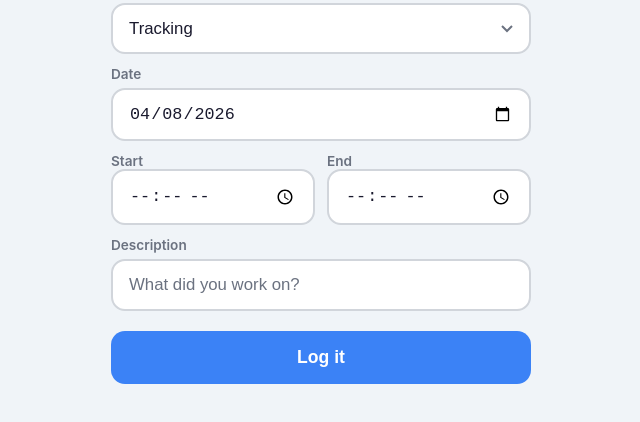
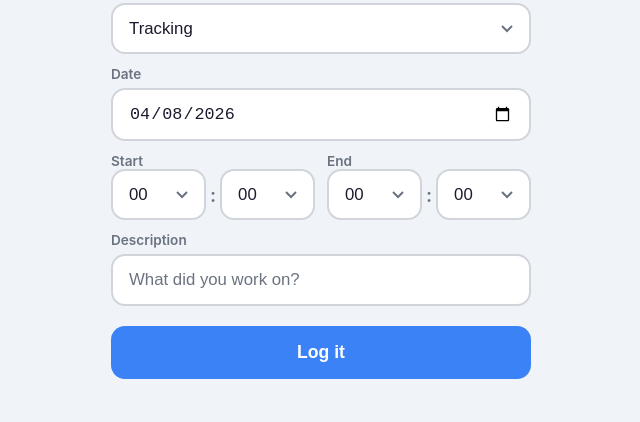
Before and after one commit to jack-rossiter/der-die-das, a plain HTML site: page web/timekeeper/index.html in a window 1280 px wide. Shown: the part 122-544 px from the top of the page, without its empty margins (319-959 px from the left). Drawn offline with Linux system fonts and the light colour scheme.

Commit message:
modify time inputs

```diff
--- a/web/timekeeper/app.js
+++ b/web/timekeeper/app.js
@@ -13,8 +13,10 @@
   const form = document.getElementById("entry-form");
   const projectEl = document.getElementById("project");
   const dateEl = document.getElementById("date");
-  const startEl = document.getElementById("start");
-  const endEl = document.getElementById("end");
+  const startH = document.getElementById("start-h");
+  const startM = document.getElementById("start-m");
+  const endH = document.getElementById("end-h");
+  const endM = document.getElementById("end-m");
   const descEl = document.getElementById("description");
   const chipsEl = document.getElementById("chips");
   const submitBtn = document.getElementById("submit-btn");
@@ -30,6 +32,36 @@
 
   // ── Default date to today ──────────────────────────────────────
   dateEl.value = new Date().toISOString().slice(0, 10);
+
+  // ── Populate time dropdowns (hours 0-23, minutes 00/15/30/45) ─
+  function pad(n) { return n < 10 ? "0" + n : "" + n; }
+
+  [startH, endH].forEach(function (sel) {
+    for (var h = 0; h < 24; h++) {
+      var opt = document.createElement("option");
+      opt.value = pad(h);
+      opt.textContent = pad(h);
+      sel.appendChild(opt);
+    }
+  });
+
+  [startM, endM].forEach(function (sel) {
+    [0, 15, 30, 45].forEach(function (m) {
+      var opt = document.createElement("option");
+      opt.value = pad(m);
+      opt.textContent = pad(m);
+      sel.appendChild(opt);
+    });
+  });
+
+  function getTime(hSel, mSel) {
+    return hSel.value + ":" + mSel.value;
+  }
+
+  function clearTime(hSel, mSel) {
+    hSel.selectedIndex = 0;
+    mSel.selectedIndex = 0;
+  }
 
   // ── Activity history (per-project frequency map) ───────────────
   function getHistory() {
@@ -166,8 +198,8 @@
     var entry = {
       project: projectEl.value,
       date: dateEl.value,
-      start: startEl.value,
-      end: endEl.value,
+      start: getTime(startH, startM),
+      end: getTime(endH, endM),
       description: descEl.value.trim(),
       submitted_at: new Date().toISOString(),
     };
@@ -190,16 +222,16 @@
       recordActivity(entry.project, entry.description);
       showToast("Logged!");
       descEl.value = "";
-      startEl.value = "";
-      endEl.value = "";
+      clearTime(startH, startM);
+      clearTime(endH, endM);
       renderChips();
     } catch (_) {
       enqueue(entry);
       recordActivity(entry.project, entry.description);
       showToast("Saved offline — will sync later", true);
       descEl.value = "";
-      startEl.value = "";
-      endEl.value = "";
+      clearTime(startH, startM);
+      clearTime(endH, endM);
       renderChips();
     }
 
--- a/web/timekeeper/index.html
+++ b/web/timekeeper/index.html
@@ -25,12 +25,20 @@
 
       <div class="time-row">
         <div class="time-field">
-          <label for="start">Start</label>
-          <input id="start" type="time" step="900" required>
+          <label for="start-h">Start</label>
+          <div class="time-selects">
+            <select id="start-h" required></select>
+            <span class="time-sep">:</span>
+            <select id="start-m" required></select>
+          </div>
         </div>
         <div class="time-field">
-          <label for="end">End</label>
-          <input id="end" type="time" step="900" required>
+          <label for="end-h">End</label>
+          <div class="time-selects">
+            <select id="end-h" required></select>
+            <span class="time-sep">:</span>
+            <select id="end-m" required></select>
+          </div>
         </div>
       </div>
 
--- a/web/timekeeper/style.css
+++ b/web/timekeeper/style.css
@@ -129,6 +129,23 @@ input::placeholder {
   gap: 6px;
 }
 
+.time-selects {
+  display: flex;
+  align-items: center;
+  gap: 4px;
+}
+
+.time-selects select {
+  flex: 1;
+  min-width: 0;
+}
+
+.time-sep {
+  font-size: 1.2rem;
+  font-weight: 600;
+  color: var(--text-muted);
+}
+
 /* Activity chips */
 .chips {
   display: flex;
```
